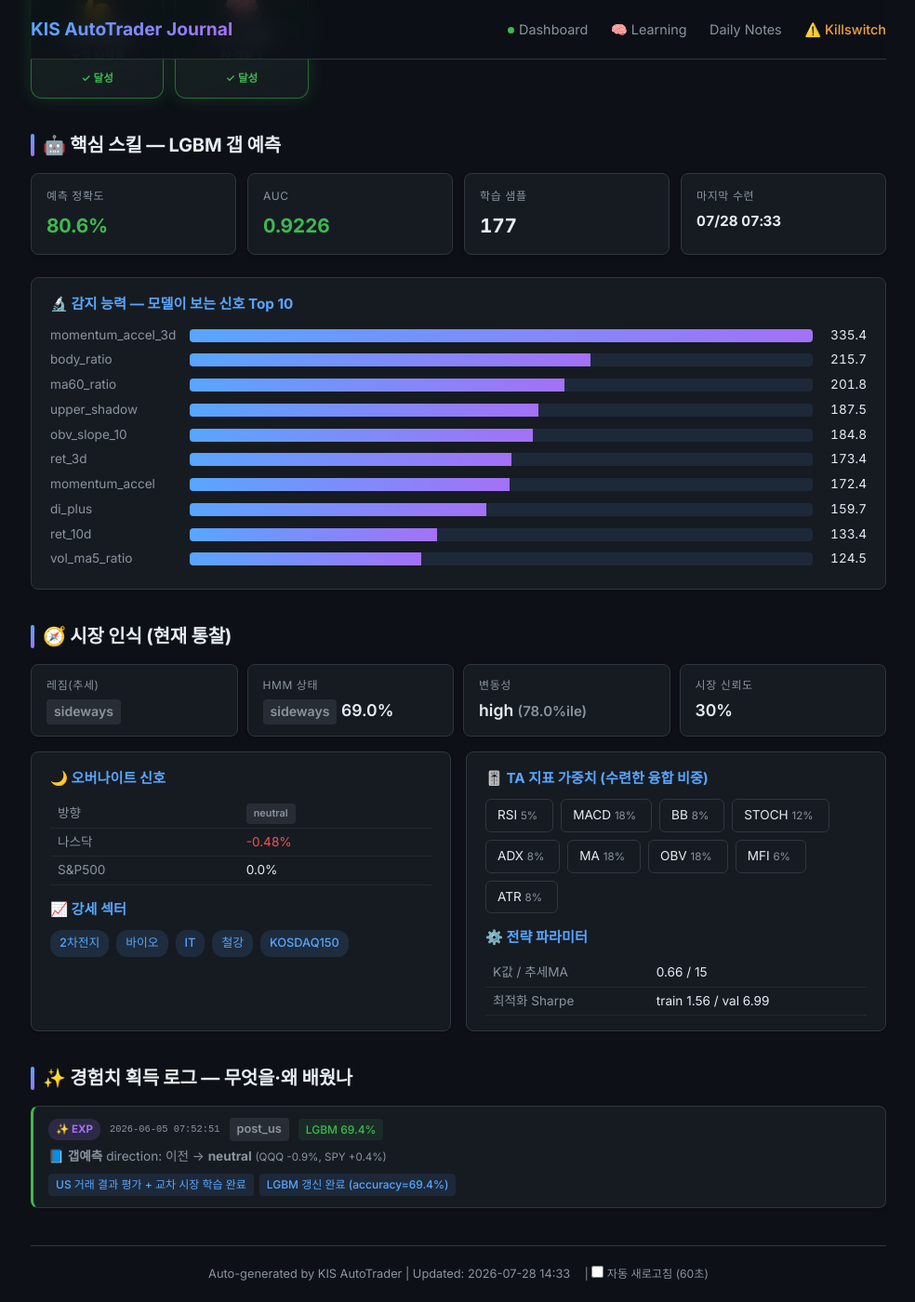
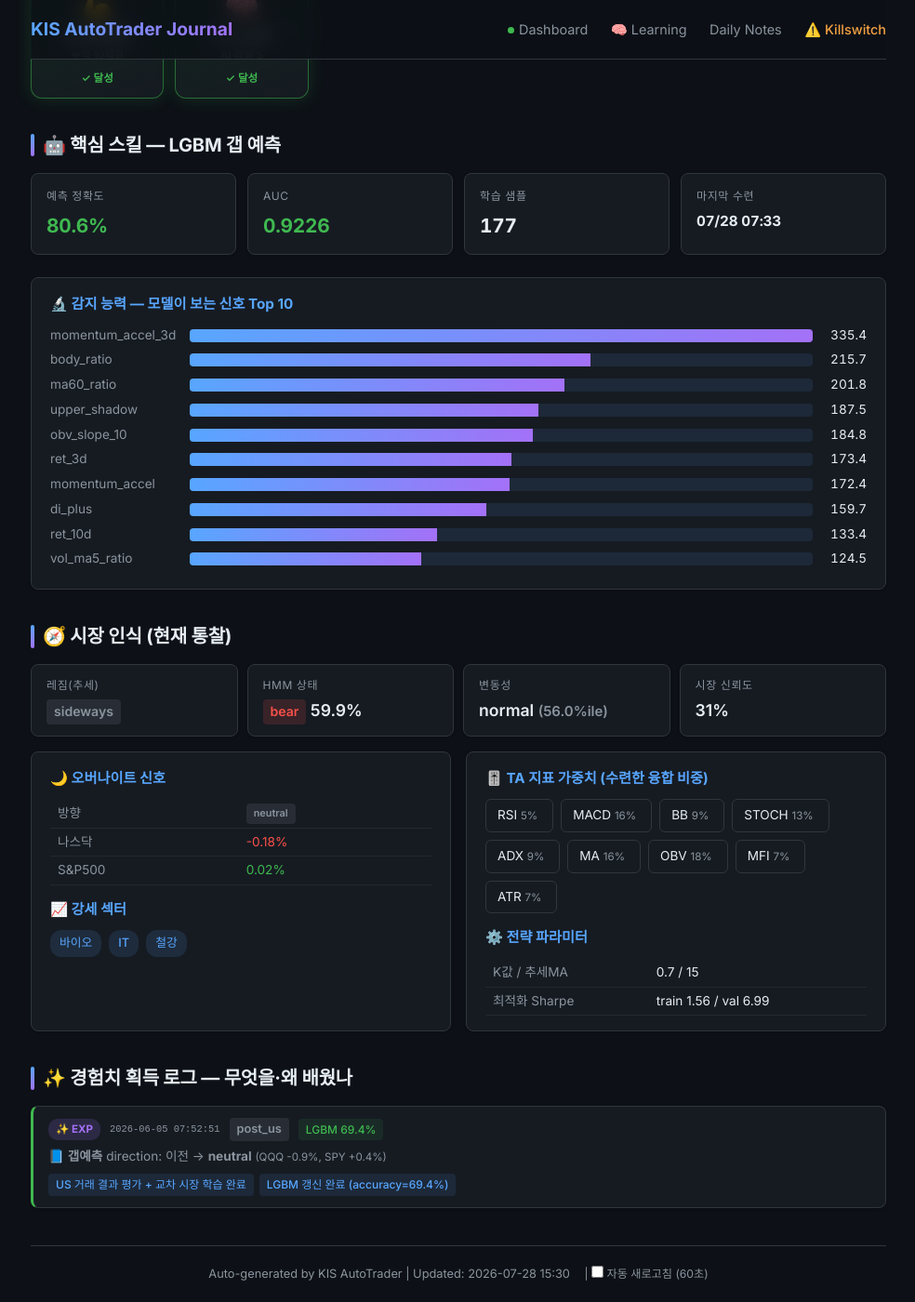
Before and after one commit to BudongJW/kis-trading-journal, a Jekyll site: the page built from learning.html, in a window 1280 px wide and 1400 px high, scrolled down 652 px. Shown: the whole window at 93% size, without its empty margins (147-1131 px from the left). Built offline with Jekyll 4.4.1, drawn with Linux system fonts in a browser that asks for light colours; nearby versions of some CDN libraries.

Commit message:
auto: portfolio update 15:30

```diff
--- a/_data/portfolio.json
+++ b/_data/portfolio.json
@@ -1,5 +1,5 @@
 {
-  "updated_at": "2026-07-28T14:33:14.809944",
+  "updated_at": "2026-07-28T15:30:07.926936",
   "initial_capital": 500000,
   "cash": 437491,
   "holdings": [],
@@ -1093,18 +1093,7 @@
     "avg_loss_pct": -1.71,
     "total_return_pct": -0.4
   },
-  "r_summary": {
-    "total_trades": 2,
-    "avg_r": 0.01,
-    "median_r": 0.03,
-    "win_rate": 0.5,
-    "avg_win_r": 0.03,
-    "avg_loss_r": 0.0,
-    "expectancy_r": 0.01,
-    "best_r": 0.03,
-    "worst_r": 0.0,
-    "last_updated": "2026-07-28 13:56"
-  },
+  "r_summary": {},
   "daily_history": [
     {
       "date": "2026-05-12",
@@ -1909,37 +1898,35 @@
       "unrealized_pnl": 0,
       "net_deposit": -60403,
       "regime": "sideways",
-      "hmm_state": "sideways",
-      "confidence": 0.3,
-      "k_value": 0.66
+      "hmm_state": "bear",
+      "confidence": 0.31,
+      "k_value": 0.7
     }
   ],
   "market": {
     "regime": "sideways",
-    "hmm_state": "sideways",
-    "confidence": 0.3,
-    "volatility": "high",
-    "vol_percentile": 78.0,
+    "hmm_state": "bear",
+    "confidence": 0.31,
+    "volatility": "normal",
+    "vol_percentile": 56.0,
     "overnight_gap": {
       "direction": "neutral",
-      "strength": 0.08,
+      "strength": 0.1,
       "action": "normal"
     },
     "strong_sectors": [
-      "2차전지",
       "바이오",
       "IT",
-      "철강",
-      "KOSDAQ150"
+      "철강"
     ]
   },
   "strategy": {
     "name": "ETF 변동성 돌파 + 신호 융합",
     "params": {
-      "k": 0.66,
+      "k": 0.7,
       "trend_ma": 15
     },
-    "universe_count": 11,
+    "universe_count": 9,
     "universe": [
       {
         "symbol": "395160",
@@ -1966,10 +1953,6 @@
         "name": "HMM"
       },
       {
-        "symbol": "305720",
-        "name": "KODEX 2차전지"
-      },
-      {
         "symbol": "244580",
         "name": "KODEX 바이오"
       },
@@ -1980,10 +1963,6 @@
       {
         "symbol": "117700",
         "name": "KODEX 철강"
-      },
-      {
-        "symbol": "229200",
-        "name": "KODEX KOSDAQ150"
       }
     ]
   },
@@ -2051,25 +2030,23 @@
   "learning": {
     "market": {
       "trend": "sideways",
-      "hmm_state": "sideways",
-      "hmm_confidence": 69.0,
-      "volatility": "high",
-      "vol_percentile": 78.0,
-      "market_confidence": 0.3,
-      "analyzed_at": "2026-07-27 10:04"
+      "hmm_state": "bear",
+      "hmm_confidence": 59.9,
+      "volatility": "normal",
+      "vol_percentile": 56.0,
+      "market_confidence": 0.31,
+      "analyzed_at": "2026-07-28 09:15"
     },
     "overnight": {
       "direction": "neutral",
-      "nasdaq_change": -0.48,
-      "sp500_change": 0.0,
+      "nasdaq_change": -0.18,
+      "sp500_change": 0.02,
       "recommended_action": "normal"
     },
     "strong_sectors": [
-      "2차전지",
       "바이오",
       "IT",
-      "철강",
-      "KOSDAQ150"
+      "철강"
     ],
     "lgbm": {
       "accuracy": 80.6,
@@ -2120,7 +2097,7 @@
       ]
     },
     "strategy_params": {
-      "k": 0.66,
+      "k": 0.7,
       "trend_ma": 15,
       "train_sharpe": 1.56,
       "val_sharpe": 6.99,
@@ -2128,19 +2105,19 @@
     },
     "ta_weights": {
       "rsi": 0.049,
-      "macd": 0.178,
-      "bb": 0.079,
-      "stoch": 0.119,
-      "adx": 0.079,
-      "ma": 0.178,
-      "obv": 0.178,
-      "mfi": 0.06,
-      "atr": 0.079
+      "macd": 0.162,
+      "bb": 0.09,
+      "stoch": 0.125,
+      "adx": 0.09,
+      "ma": 0.162,
+      "obv": 0.179,
+      "mfi": 0.071,
+      "atr": 0.071
     },
     "adaptive": {
       "etf": 1.0,
-      "win_rate": 0.5,
-      "trades": 44
+      "win_rate": 0.471,
+      "trades": 47
     },
     "diary": [
       {
@@ -2270,16 +2247,16 @@
     "allow_inverse": true,
     "allow_leverage": false,
     "size_mult": 0.6,
-    "k_effective": 0.71,
+    "k_effective": 0.75,
     "allow_summary": "롱/인버스",
-    "briefing": "오늘 스탠스 신중(CAUTIOUS) · 레짐 CAUTION·신뢰도 30% · 美 오버나이트 neutral(-0.5%) · 고변동(78.0%ile) · 예산 40%·최대 2종목·허용 롱/인버스",
+    "briefing": "오늘 스탠스 신중(CAUTIOUS) · 레짐 CAUTION·신뢰도 31% · 美 오버나이트 neutral(-0.2%) · 예산 40%·최대 2종목·허용 롱/인버스",
     "signals": {
       "regime": "CAUTION",
-      "confidence": 0.3,
+      "confidence": 0.31,
       "direction": "neutral",
-      "nasdaq_change": -0.48,
-      "high_vol": true,
-      "vol_percentile": 78.0,
+      "nasdaq_change": -0.18,
+      "high_vol": false,
+      "vol_percentile": 56.0,
       "rapid_level": "NONE"
     }
   },
@@ -2291,8 +2268,8 @@
     "hard_stop_pct": 0.04,
     "max_weight": 0.15,
     "regime": "CAUTION",
-    "hmm_state": "sideways",
-    "hmm_confidence": 0.69,
+    "hmm_state": "bear",
+    "hmm_confidence": 0.599,
     "universe": [
       {
         "symbol": "122630",
```
